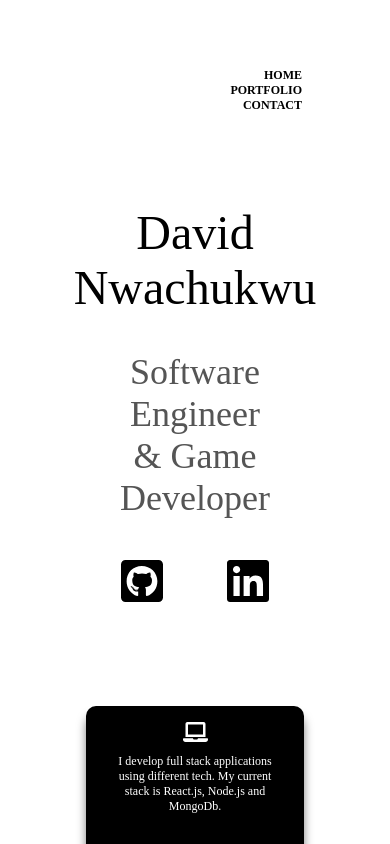
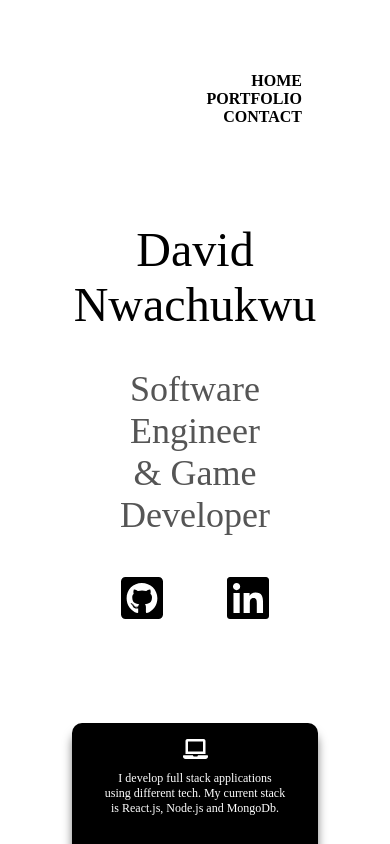
Before and after one commit to davidn1998/portfolio, a Next.js app: page / in a window 390 px wide. Shown: the top 844 px of the page. Built offline with nearby package versions, Linux system fonts and the light colour scheme.

Commit message:
add media query for main class

```diff
--- a/components/GameCard.module.css
+++ b/components/GameCard.module.css
@@ -17,7 +17,7 @@
   cursor: pointer;
 }
 
-@media only screen and (max-width: 800px) {
+@media only screen and (max-width: 992px) {
   .gameCard img {
     width: 150px;
   }
--- a/components/GameCarousel.module.css
+++ b/components/GameCarousel.module.css
@@ -42,7 +42,7 @@
   }
 }
 
-@media only screen and (max-width: 800px) {
+@media only screen and (max-width: 992px) {
   .gameCarousel {
     height: 300px;
     font-weight: 200;
--- a/components/Hero.module.css
+++ b/components/Hero.module.css
@@ -63,7 +63,7 @@
   color: #0e76a8;
 }
 
-@media only screen and (max-width: 800px) {
+@media only screen and (max-width: 992px) {
   .hero {
     margin-bottom: 0;
   }
--- a/components/InfoCard.module.css
+++ b/components/InfoCard.module.css
@@ -40,7 +40,7 @@
   }
 }
 
-@media only screen and (max-width: 800px) {
+@media only screen and (max-width: 992px) {
   .infoCard {
     font-size: 5px;
   }
--- a/components/Navbar.module.css
+++ b/components/Navbar.module.css
@@ -54,9 +54,9 @@
   }
 }
 
-@media only screen and (max-width: 800px) {
+@media only screen and (max-width: 992px) {
   .navbar ul {
-    font-size: 12px;
+    font-size: 16px;
     flex-direction: column;
     align-items: flex-end;
   }
--- a/styles/index.module.css
+++ b/styles/index.module.css
@@ -38,7 +38,7 @@
   margin-bottom: 5rem;
 }
 
-@media only screen and (max-width: 800px) {
+@media only screen and (max-width: 992px) {
   .infoCards {
     flex-direction: column;
     width: 100%;
@@ -51,4 +51,8 @@
     margin-left: 0;
     margin-bottom: 1rem;
   }
+
+  .main {
+    margin: 0;
+  }
 }
```
